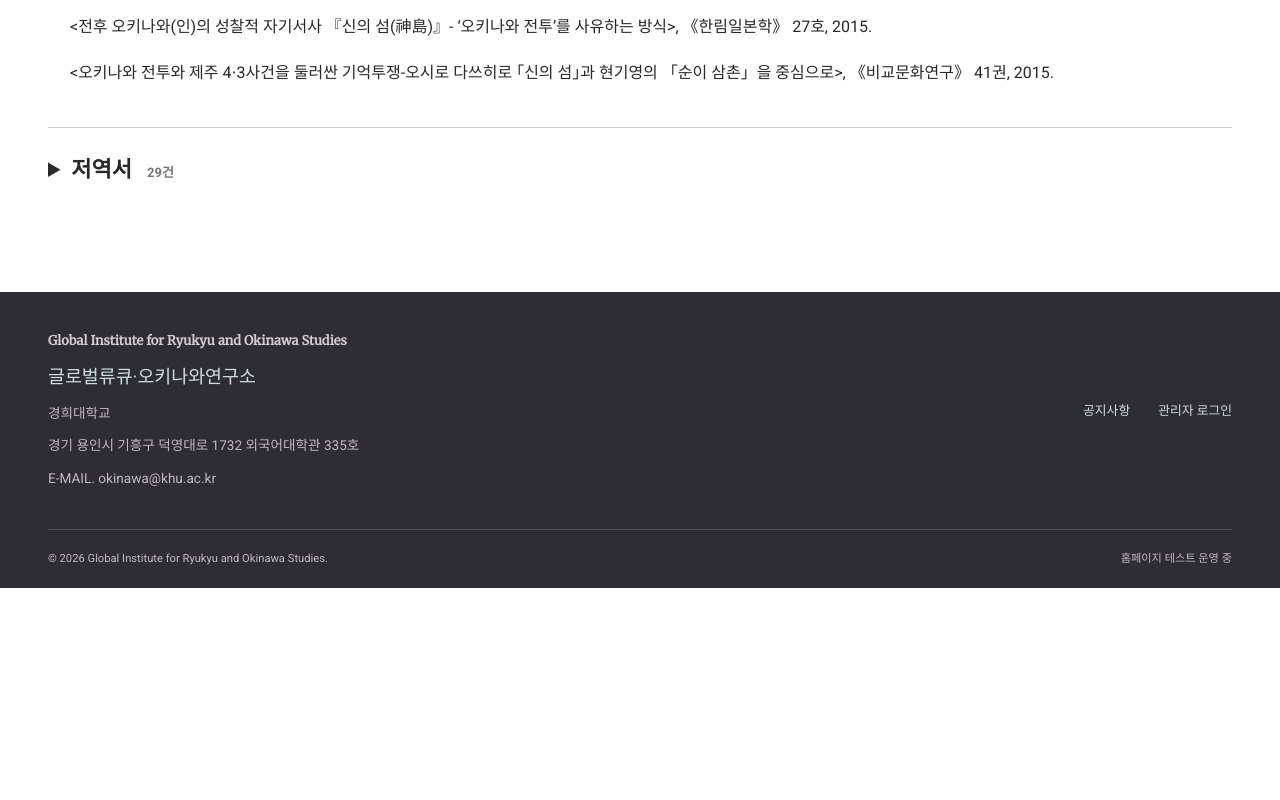
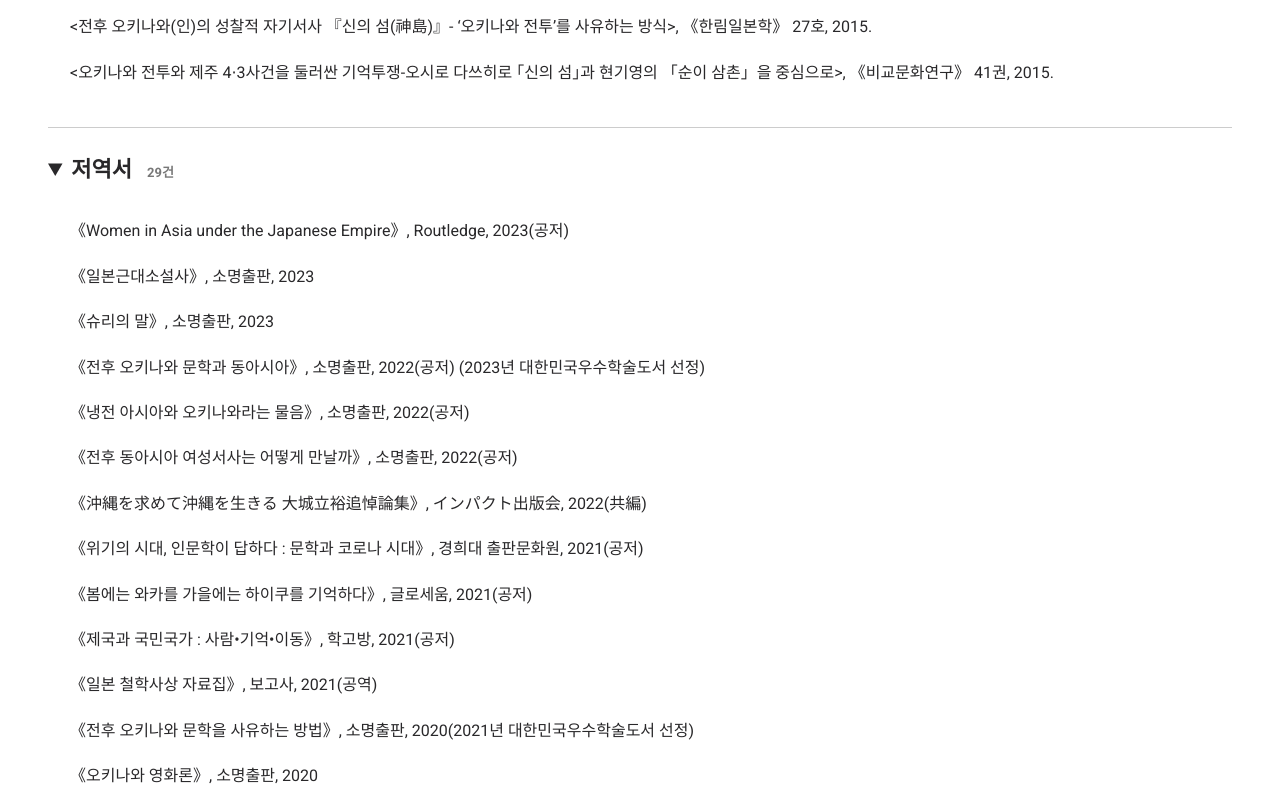
Before and after one commit to choi586/global-ryukyu-okinawa, a Next.js app: page /people in a window 1280 px wide. Shown: the part 1540-2340 px from the top of the page. Before the commit the page ends 2128 px from the top, so only its background shows below. Built offline with nearby package versions, Linux system fonts and the light colour scheme.

Commit message:
Refine footer contact layout and expand bibliography by default

```diff
--- a/src/app/globals.css
+++ b/src/app/globals.css
@@ -2478,6 +2478,9 @@
 }
 
 .footer-contact {
+  display: flex;
+  flex-wrap: wrap;
+  column-gap: 28px;
   font-style: normal;
   line-height: 1.8;
 }
--- a/src/app/people/page.tsx
+++ b/src/app/people/page.tsx
@@ -44,7 +44,7 @@
             { title: '논문', items: lead.papers },
             { title: '저역서', items: lead.books },
           ].map((group) => (
-            <details key={group.title} open={group.title === '논문'}>
+            <details key={group.title} open>
               <summary>
                 {group.title}
                 <span>{group.items.length}건</span>
--- a/src/components/footer.tsx
+++ b/src/components/footer.tsx
@@ -7,9 +7,8 @@
         <div>
           <p className="eyebrow">{institute.englishName}</p>
           <strong>글로벌류큐·오키나와연구소</strong>
-          <p>경희대학교</p>
           <address className="footer-contact">
-            <p>경기 용인시 기흥구 덕영대로 1732 외국어대학관 335호</p>
+            <p>경기 용인시 기흥구 덕영대로 1732 경희대학교 외국어대학관 335호</p>
             <p>
               E-MAIL. <a href="mailto:okinawa@khu.ac.kr">okinawa@khu.ac.kr</a>
             </p>
@@ -24,7 +23,6 @@
         <span>
           © {new Date().getFullYear()} {institute.englishName}.
         </span>
-        <span>홈페이지 테스트 운영 중</span>
       </div>
     </footer>
   );
```
